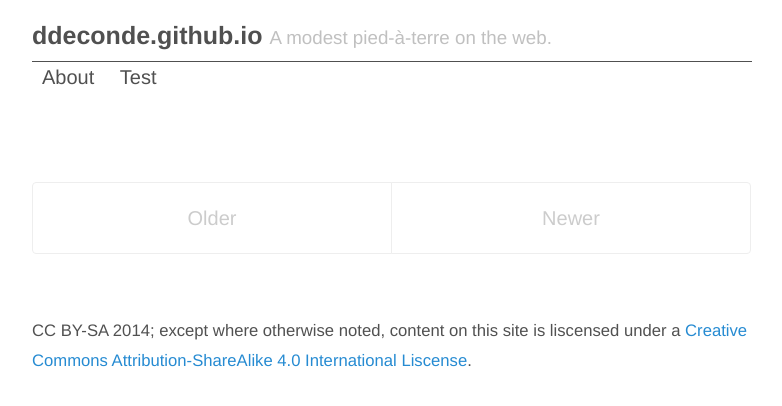
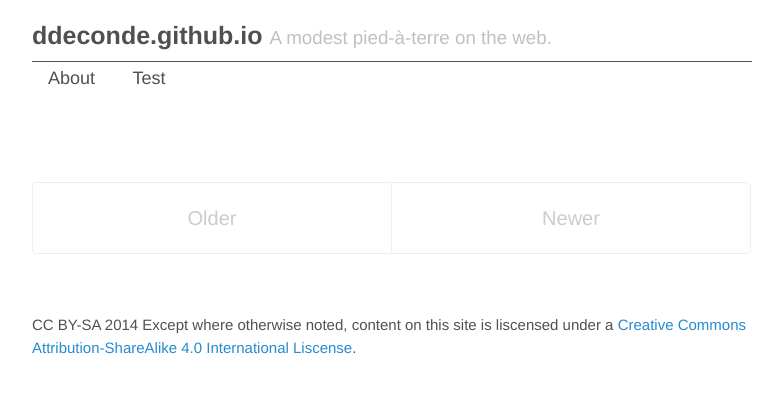
Before and after one commit to ddeconde/ddeconde.github.io, a Jekyll site: the page built from index.html, in a window 1280 px wide. Shown: the top 406 px of the page, without its empty margins (248-1030 px from the left). Built offline with Jekyll 4.4.1, drawn with Linux system fonts in a browser that asks for light colours; Markdown is read by kramdown in place of the engine named in the settings; the list of posts is cut into pages by our own code.

Commit message:
nav changes

```diff
--- a/_layouts/default.html
+++ b/_layouts/default.html
@@ -32,7 +32,7 @@
 
       <div class="footer">
         <p>
-        <small>CC BY-SA {{ site.time | date: '%Y' }}; except where otherwise noted, content on this site is liscensed under a <a href="http://creativecommons.org/licenses/by-sa/4.0/">Creative Commons Attribution-ShareAlike 4.0 International Liscense</a>.</small>
+         CC BY-SA {{ site.time | date: '%Y' }} Except where otherwise noted, content on this site is liscensed under a <a href="http://creativecommons.org/licenses/by-sa/4.0/">Creative Commons Attribution-ShareAlike 4.0 International Liscense</a>.
         </p>
       </div>
     </div>
--- a/public/css/poole.css
+++ b/public/css/poole.css
@@ -337,8 +337,9 @@ tbody tr:nth-child(odd) th {
 
 .masthead-nav-item {
   display: inline;
-  margin: 0.25rem;
-  padding: 0.25rem
+  margin: 0.4rem;
+  padding: 0.4rem;
+  font-size: 90%;
 }
 
 a.masthead-nav-item:hover,
@@ -348,6 +349,10 @@ a.masthead-nav-item:focus {
 
 .masthead-nav-item.active {
   color: #c0c0c0;
+}
+
+.footer {
+  font-size: 75%;
 }
 
 
```
